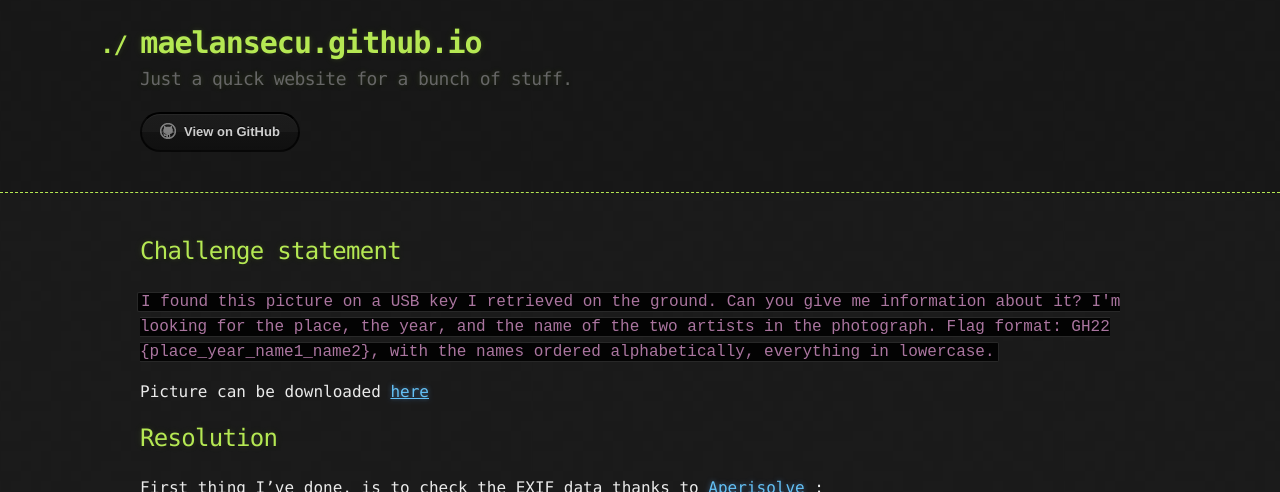
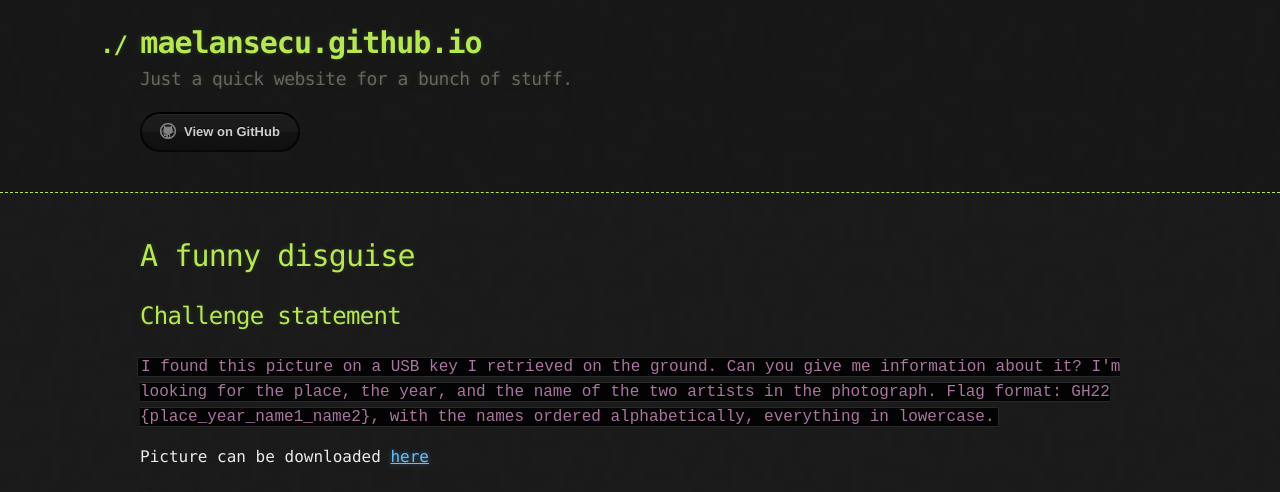
Before and after one commit to maelansecu/maelansecu.github.io, a Jekyll site: the page built from ctf/grehack/funny_disguise.md, in a window 1280 px wide and 900 px high, cut to the strip 0-492 px from the top of the window. Built offline with Jekyll 4.4.1, drawn with Linux system fonts in a browser that asks for light colours; our own code applies the rules of GitHub Pages for plain Markdown files.

Commit message:
Update funny_disguise.md

```diff
--- a/ctf/grehack/funny_disguise.md
+++ b/ctf/grehack/funny_disguise.md
@@ -1,6 +1,7 @@
 ---
 layout: default
 ---
+# A funny disguise
 
 ## Challenge statement
 
```
